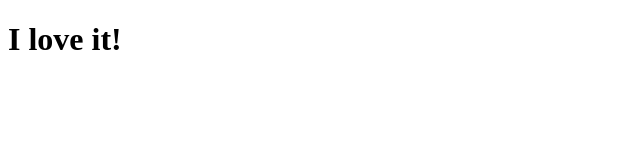
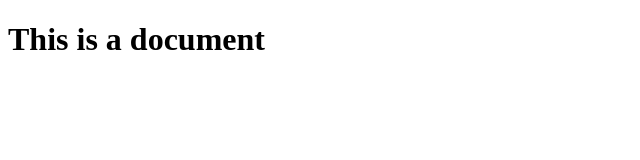
Before and after one commit to quasarblues/test, a plain HTML site: page index.html in a window 1280 px wide. Shown: the whole page, without its empty margins (0-640 px from the left). Drawn offline with Linux system fonts and the light colour scheme.

Commit message:
adding again

```diff
--- a/index.html
+++ b/index.html
@@ -9,7 +9,7 @@
 </head>
 
 <body>
-    <h1>I love it!</h1>
+    <h1>This is a document</h1>
 </body>
 
 </html>
```
